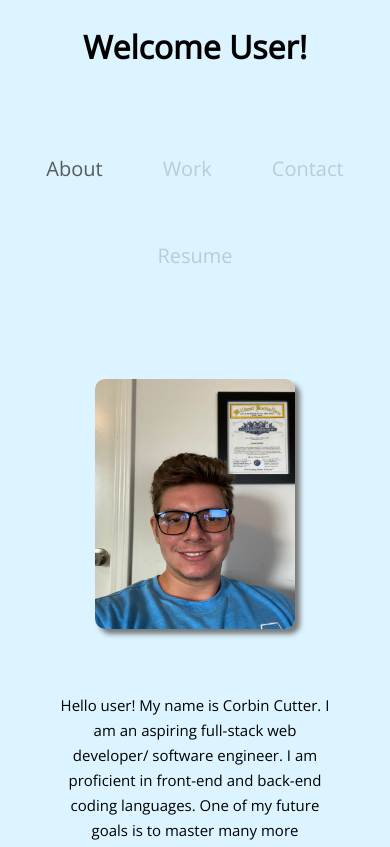
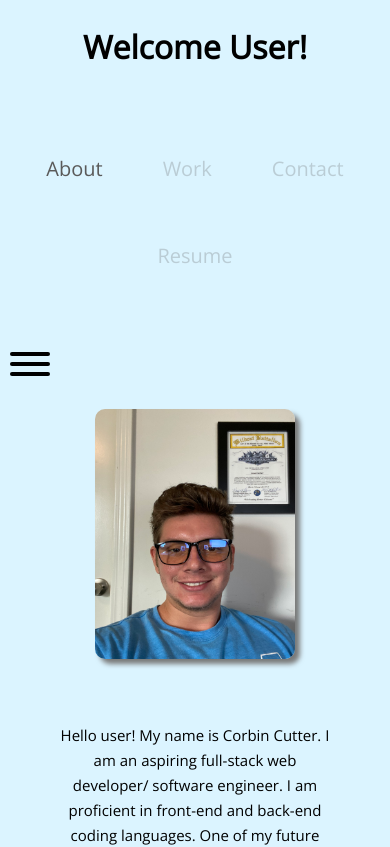
Before and after one commit to Cutter25/Corbins-React-Portfolio, a React (Create React App) app: page / in a window 390 px wide. Shown: the top 847 px of the page. Built offline with nearby package versions, Linux system fonts and the light colour scheme.

Commit message:
working on hamburger

```diff
--- a/public/index.html
+++ b/public/index.html
@@ -28,7 +28,6 @@
     <title>Corbin's React Portfolio</title>
   </head>
   <body>
-    <script src="src/utils/index.js"></script>
     <div id="root"></div>
     <!--
       This HTML file is a template.
--- a/src/App.css
+++ b/src/App.css
@@ -94,6 +94,25 @@
   transition-duration: 2s;
   text-decoration: underline;
   text-underline-offset: 5px;
+}
+
+.hamburger {
+  width: 200px;
+  height: 30px;
+  display: flex;
+  margin-left: 10px;
+  justify-content: space-around;
+  flex-flow: column nowrap;
+  z-index: 10;
+}
+
+.burger {
+  width: 40px;
+  height: 4px;
+  border-radius: 10px;
+  background-color: black;
+  transform-origin: 1px;
+  transition: all .3s linear;
 }
 
 /* About me */
--- /dev/null
+++ b/src/components/Hamburger.js
@@ -0,0 +1,15 @@
+import React from "react";
+
+function Hamburger() {
+    return(
+        <>
+            <div className="hamburger">
+                <div className="burger burger1"></div>
+                <div className="burger burger2"></div>
+                <div className="burger burger3"></div>
+            </div>
+        </>
+    )
+}
+
+export default Hamburger;
--- a/src/components/Navigation.js
+++ b/src/components/Navigation.js
@@ -1,5 +1,5 @@
 import React from 'react';
-
+import Hamburger from './Hamburger';
 
 function Navigation(props) {
     const navButtons = ['About', 'Work', 'Contact', 'Resume'];
@@ -15,6 +15,10 @@ function Navigation(props) {
                     </li>
                 ))}
             </ul>
+
+            <div className='Hamburger'>
+                <Hamburger />
+            </div>
         </div>
     )
 };
```
